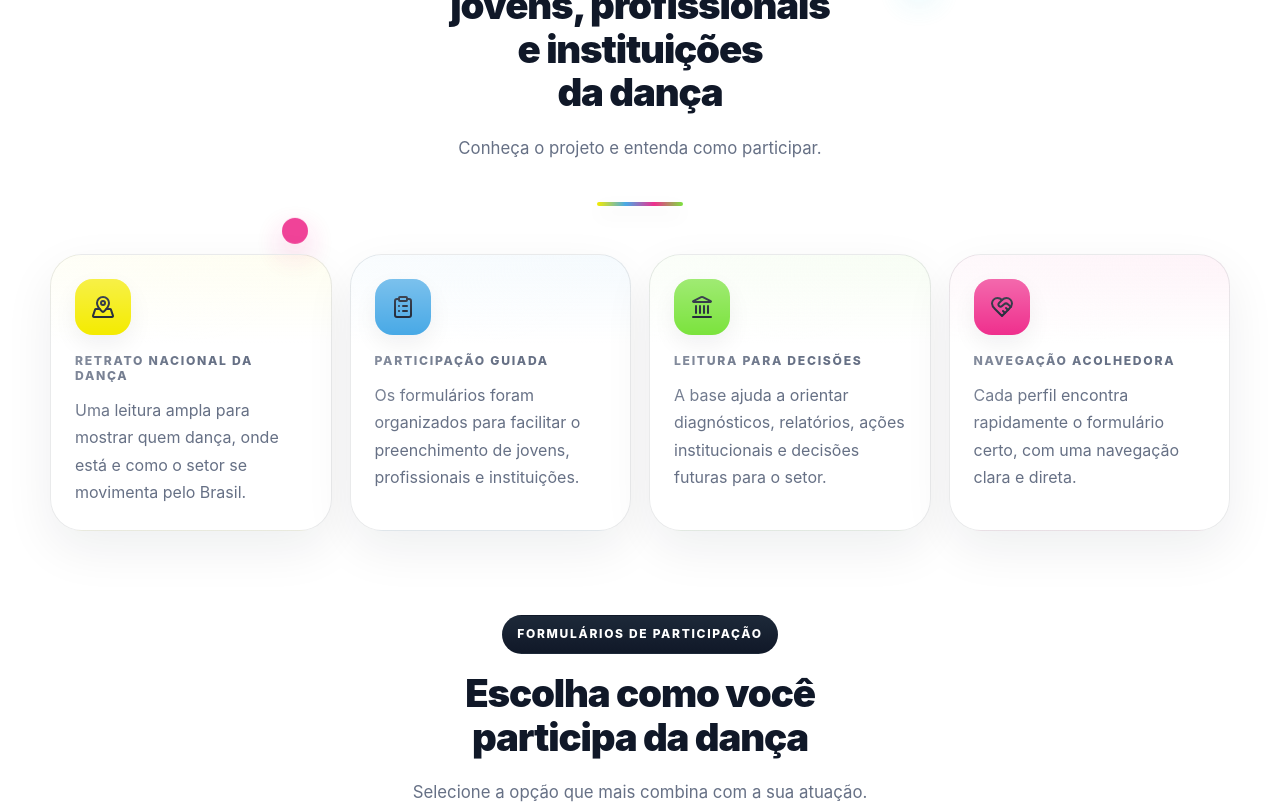
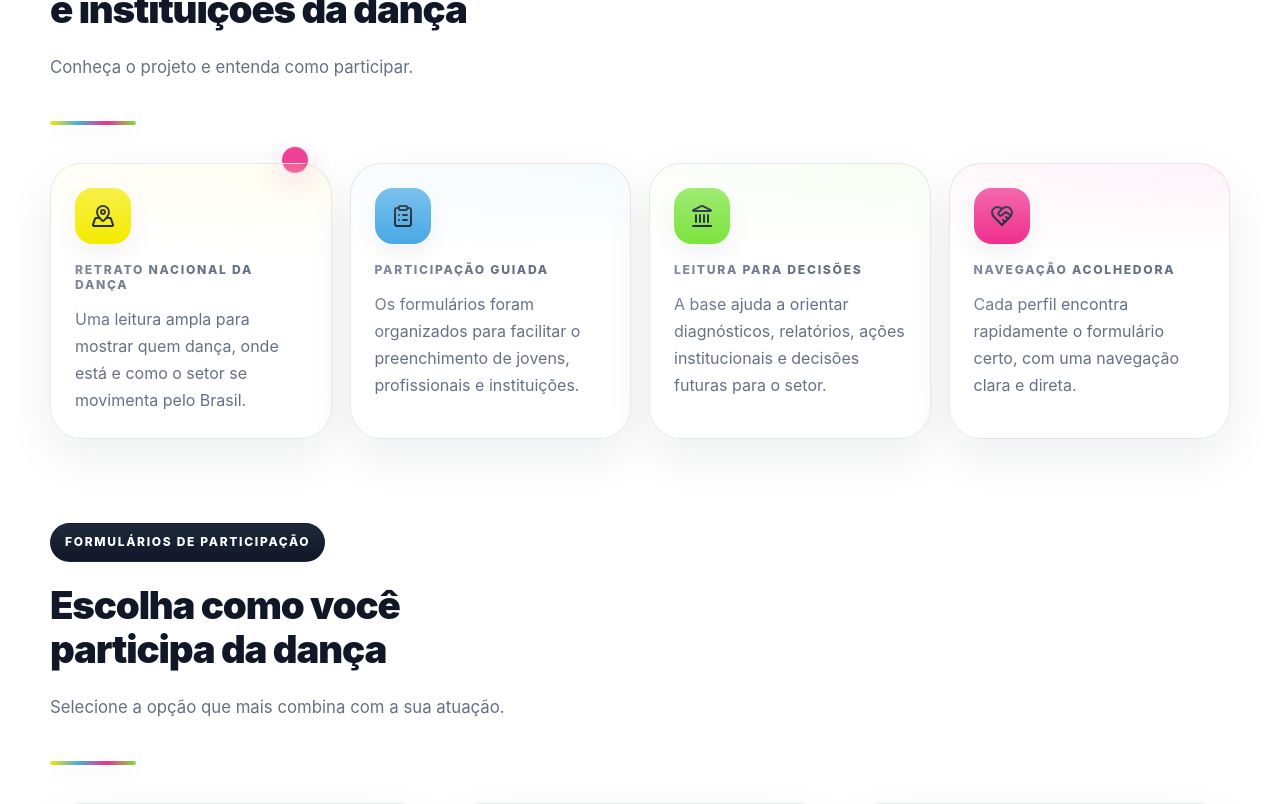
Before and after one commit to abcaa-ong/sibradanca-frontend, a React (Vite) app: page / in a window 1280 px wide. Shown: the part 920-1724 px from the top of the page. Built offline with nearby package versions, Linux system fonts and the light colour scheme; no server answers.

Commit message:
feat: refine public landing spacing and stats copy

```diff
--- a/src/css/app.css
+++ b/src/css/app.css
@@ -661,7 +661,22 @@ button:focus-visible {
   pointer-events: none;
 }
 
+.site-footer::after {
+  content: '';
+  position: absolute;
+  inset: 0;
+  pointer-events: none;
+  background:
+    radial-gradient(circle at 7% 42%, rgba(239, 47, 141, 0.28) 0 36px, transparent 37px),
+    radial-gradient(circle at 18% 78%, rgba(244, 235, 0, 0.78) 0 10px, transparent 11px),
+    radial-gradient(circle at 84% 38%, rgba(72, 169, 230, 0.26) 0 34px, transparent 35px),
+    radial-gradient(circle at 93% 18%, rgba(123, 227, 61, 0.22) 0 46px, transparent 47px),
+    radial-gradient(circle at 3% 16%, rgba(179, 108, 230, 0.2) 0 24px, transparent 25px);
+}
+
 .footer-inner {
+  position: relative;
+  z-index: 1;
   padding: 10px 0;
   display: grid;
   grid-template-columns: minmax(0, 1fr) auto;
@@ -725,6 +740,8 @@ button:focus-visible {
 }
 
 .footer-bottom {
+  position: relative;
+  z-index: 1;
   border-top: 1px solid var(--border);
   text-align: center;
   font-size: 0.85rem;
@@ -859,6 +876,15 @@ a:focus-visible {
   .footer-links {
     justify-content: flex-start;
   }
+
+  .site-footer::after {
+    background:
+      radial-gradient(circle at 9% 36%, rgba(239, 47, 141, 0.24) 0 24px, transparent 25px),
+      radial-gradient(circle at 18% 76%, rgba(244, 235, 0, 0.72) 0 8px, transparent 9px),
+      radial-gradient(circle at 86% 34%, rgba(72, 169, 230, 0.24) 0 24px, transparent 25px),
+      radial-gradient(circle at 94% 18%, rgba(123, 227, 61, 0.2) 0 34px, transparent 35px),
+      radial-gradient(circle at 5% 12%, rgba(179, 108, 230, 0.18) 0 18px, transparent 19px);
+  }
 }
 
 @media (max-width: 560px) {
--- a/src/css/home-page.css
+++ b/src/css/home-page.css
@@ -216,6 +216,46 @@
   display: grid;
   grid-template-columns: repeat(4, minmax(0, 1fr));
   gap: 18px;
+}
+
+#sobre .section-title,
+#formularios .section-title,
+#parceiros .section-title {
+  max-width: 920px;
+  margin: 0;
+  justify-items: start;
+  text-align: left;
+  padding-inline: 0;
+}
+
+#sobre .section-title::after,
+#formularios .section-title::after,
+#parceiros .section-title::after {
+  margin-left: 0;
+}
+
+#sobre .section-title h2,
+#formularios .section-title h2,
+#parceiros .section-title h2 {
+  max-width: 22ch;
+  margin-top: 22px;
+}
+
+#sobre .section-title p,
+#formularios .section-title p,
+#parceiros .section-title p {
+  max-width: 72ch;
+  margin-top: 20px;
+}
+
+#formularios .section-title h2 {
+  max-width: 16ch;
+}
+
+#sobre .stats-grid,
+#formularios .access-grid,
+#parceiros .partners-grid {
+  margin-top: 38px;
 }
 
 .stats-grid > *:nth-child(1) .card {
@@ -658,6 +698,34 @@
     font-size: 0.98rem;
   }
 
+  #sobre .section-title,
+  #formularios .section-title,
+  #parceiros .section-title {
+    max-width: 760px;
+    margin: 0 auto;
+    justify-items: center;
+    text-align: center;
+    padding-inline: 18px;
+  }
+
+  #sobre .section-title::after,
+  #formularios .section-title::after,
+  #parceiros .section-title::after {
+    margin-left: auto;
+  }
+
+  #sobre .section-title h2,
+  #formularios .section-title h2,
+  #parceiros .section-title h2 {
+    max-width: 15ch;
+  }
+
+  #sobre .section-title p,
+  #formularios .section-title p,
+  #parceiros .section-title p {
+    max-width: 62ch;
+  }
+
   .hero-actions {
     flex-direction: column;
     align-items: stretch;
--- a/src/pages/StatisticsPage.tsx
+++ b/src/pages/StatisticsPage.tsx
@@ -62,7 +62,7 @@ const overviewCards: OverviewCard[] = [
   {
     label: 'Cadastros neste exemplo',
     value: '5.240',
-    description: 'Volume usado para mostrar como o retrato nacional pode ganhar forma em uma apresentação.',
+    description: 'Exemplo de volume para mostrar como essa leitura nacional pode aparecer na plataforma.',
   },
   {
     label: 'Jovens e estudantes',
@@ -101,19 +101,19 @@ const sourceCards: SourceCard[] = [
 
 const noteCards: NoteCard[] = [
   {
-    title: 'Números em visão pública',
+    title: 'Leitura pública da dança',
     description:
       'Esta página mostra apenas números gerais e recortes amplos. Nenhum cadastro individual aparece aqui.',
     icon: ShieldCheck,
   },
   {
-    title: 'Prévia para apresentações',
+    title: 'Como os números podem aparecer',
     description:
-      'Os números desta tela foram montados para mostrar como esse acompanhamento pode aparecer quando a base crescer.',
+      'Os números desta tela foram organizados para mostrar como esse acompanhamento pode aparecer quando a base crescer.',
     icon: Database,
   },
   {
-    title: 'Alcance nacional da iniciativa',
+    title: 'Presença da dança pelo Brasil',
     description:
       'A ideia é mostrar presença, diversidade e alcance da dança no Brasil de maneira simples e clara.',
     icon: Globe2,
@@ -379,11 +379,11 @@ export default function StatisticsPage() {
         <section className="statistics-hero section-space">
           <div className="container">
             <div className="statistics-hero-copy">
-              <Badge dark>Demonstração pública</Badge>
-              <h1>Uma demonstração de como o Banco Nacional da Dança pode ser visto no Brasil</h1>
+              <Badge dark>Estatísticas nacionais</Badge>
+              <h1>Um retrato de como o Banco Nacional da Dança pode aparecer no Brasil</h1>
               <p className="statistics-hero-description">
-                Esta página foi pensada para pitchs, eventos e apresentações do projeto. Ela mostra
-                um retrato amplo da iniciativa, sem expor informações pessoais.
+                Esta página mostra como os números do Banco Nacional da Dança podem aparecer ao
+                público, reunindo dados gerais sem expor informações pessoais.
               </p>
             </div>
 
```
